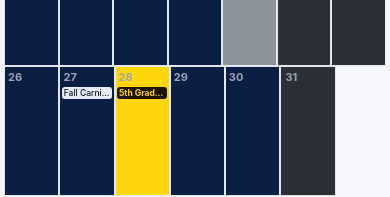
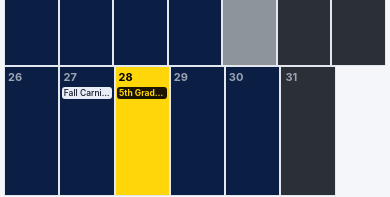
Before and after one commit to hal0428-golf/shiloh-events, a React Native app in the folder app/: screen / in a window 390 px wide. Shown: the part 613-810 px from the top of the page. Built offline with nearby package versions, Linux system fonts and the light colour scheme; no server answers.

Commit message:
Monday start and colors

```diff
--- a/app/src/screens/MonthGrid.tsx
+++ b/app/src/screens/MonthGrid.tsx
@@ -47,7 +47,7 @@ export default function MonthGrid({
                     backgroundColor: isToday ? '#8e949c' : hasHol ? t.holTint : hasElem ? t.elemTint : c >= 5 ? t.cellWeekend : t.cellWeekday, overflow: 'hidden',
                   }}>
                   <View style={st.num}>
-                    <Text style={{ fontSize: 11, fontWeight: isToday ? '800' : '700', color: isToday ? '#1a1400' : '#9aa4b2' }}>{n}</Text>
+                    <Text style={{ fontSize: 11, fontWeight: isToday ? '800' : '700', color: isToday ? '#1a1400' : yellowCell ? '#000000' : '#9aa4b2' }}>{n}</Text>
                   </View>
                   {list.slice(0, shown).map((e, i) => {
                     const kind = kindOf(e);
```
